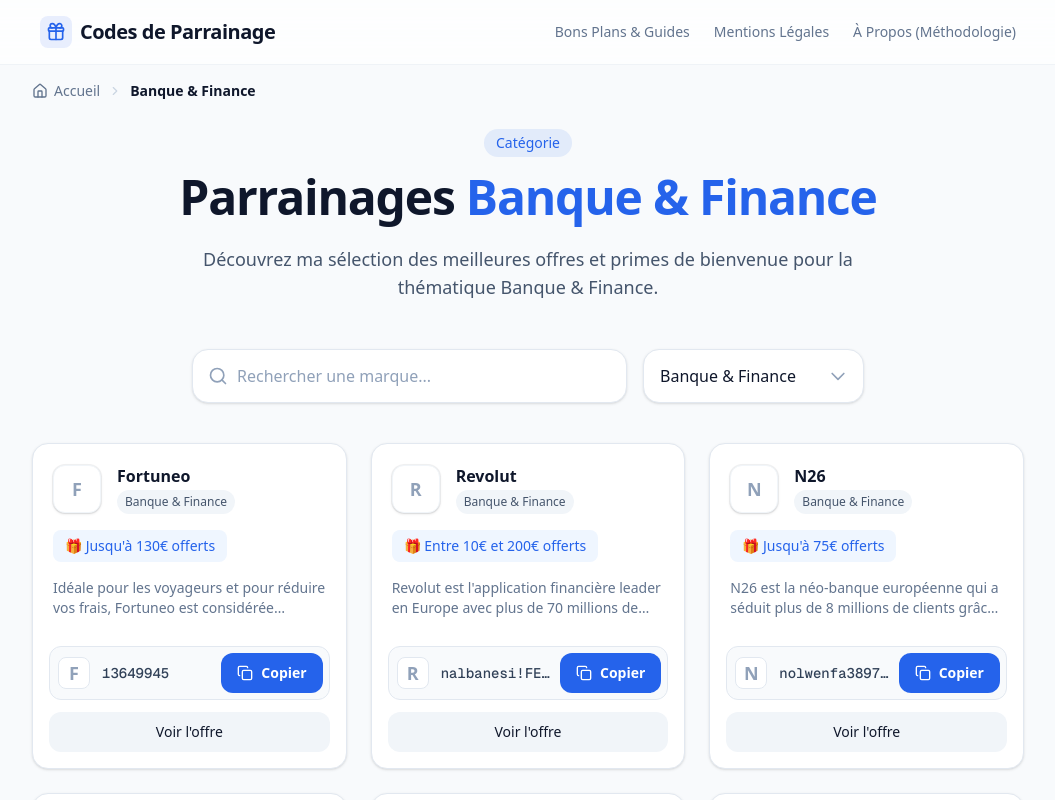
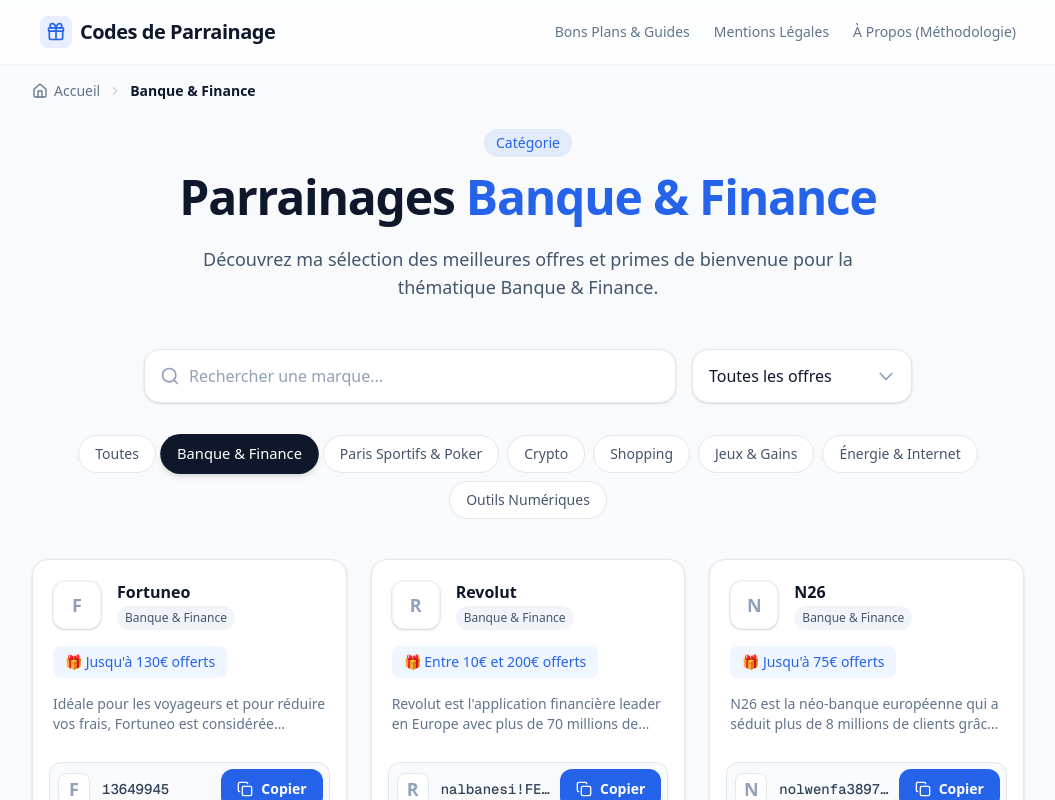
Before and after one commit to NACoaching/ParraineMoi, a Next.js app: page /categorie/banque-finance in a window 1280 px wide. Shown: the top 800 px of the page, without its empty margins (112-1167 px from the left). Built offline with nearby package versions, Linux system fonts and the light colour scheme.

Commit message:
fix: restore category buttons and add offer name dropdown for improved filtering

```diff
--- a/src/components/ReferralGrid.tsx
+++ b/src/components/ReferralGrid.tsx
@@ -10,10 +10,15 @@
 export function ReferralGrid({ referrals, activeCategoryName: initialCategory = "Toutes" }: { referrals: Referral[], activeCategoryName?: string }) {
     const [searchTerm, setSearchTerm] = useState("");
     const [activeCategory, setActiveCategory] = useState(initialCategory);
+    const [selectedOfferSlug, setSelectedOfferSlug] = useState("");
 
     const allCategories = useMemo(() => {
         const cats = Array.from(new Set((referralsData as Referral[]).map(r => r.category)));
         return ["Toutes", ...cats];
+    }, []);
+
+    const allOfferNames = useMemo(() => {
+        return (referralsData as Referral[]).map(r => ({ name: r.name, slug: r.slug })).sort((a, b) => a.name.localeCompare(b.name));
     }, []);
 
     const spotlightIndex = referrals.findIndex(r => r.slug === 'fortuneo');
@@ -28,6 +33,11 @@
             result = result.filter(ref => ref.category === activeCategory);
         }
 
+        // Filter by specific offer selection
+        if (selectedOfferSlug) {
+            result = result.filter(ref => ref.slug === selectedOfferSlug);
+        }
+
         // Filter by search term
         if (searchTerm) {
             const lowerSearch = searchTerm.toLowerCase();
@@ -39,7 +49,7 @@
             );
         }
 
-        const isDefault = !searchTerm && activeCategory === "Toutes";
+        const isDefault = !searchTerm && activeCategory === "Toutes" && !selectedOfferSlug;
         const currentSpotlight = isDefault ? spotlightOfferRaw : null;
 
         // Final grid offers: exclude spotlight if it's being shown separately
@@ -48,11 +58,11 @@
             : result;
 
         return { filteredGridOffers: gridResults, spotlightOffer: currentSpotlight };
-    }, [searchTerm, activeCategory, referrals, spotlightOfferRaw]);
+    }, [searchTerm, activeCategory, selectedOfferSlug, referrals, spotlightOfferRaw]);
 
     return (
         <div className="w-full">
-            <div className="mb-10 flex flex-col sm:flex-row gap-4 max-w-2xl mx-auto">
+            <div className="mb-8 flex flex-col sm:flex-row gap-4 max-w-3xl mx-auto">
                 {/* Search Bar */}
                 <div className="relative flex-grow">
                     <div className="absolute inset-y-0 left-0 pl-4 flex items-center pointer-events-none">
@@ -65,20 +75,27 @@
                         className="block w-full pl-11 pr-4 py-3.5 border border-slate-200 dark:border-slate-800 rounded-2xl bg-white dark:bg-slate-900 text-slate-900 dark:text-white placeholder-slate-400 focus:outline-none focus:ring-2 focus:ring-primary/20 focus:border-primary transition-all shadow-sm"
                         placeholder="Rechercher une marque..."
                         value={searchTerm}
-                        onChange={(e) => setSearchTerm(e.target.value)}
+                        onChange={(e) => {
+                            setSearchTerm(e.target.value);
+                            setSelectedOfferSlug(""); // Reset dropdown if typing
+                        }}
                     />
                 </div>
 
-                {/* Category Dropdown */}
-                <div className="relative min-w-[180px]">
+                {/* Offer Dropdown */}
+                <div className="relative min-w-[220px]">
                     <select
-                        aria-label="Filtrer par catégorie"
+                        aria-label="Toutes les offres"
                         className="appearance-none block w-full px-4 pr-10 py-3.5 border border-slate-200 dark:border-slate-800 rounded-2xl bg-white dark:bg-slate-900 text-slate-900 dark:text-white focus:outline-none focus:ring-2 focus:ring-primary/20 focus:border-primary transition-all shadow-sm cursor-pointer font-medium"
-                        value={activeCategory}
-                        onChange={(e) => setActiveCategory(e.target.value)}
+                        value={selectedOfferSlug}
+                        onChange={(e) => {
+                            setSelectedOfferSlug(e.target.value);
+                            setSearchTerm(""); // Reset search if selecting from dropdown
+                        }}
                     >
-                        {allCategories.map(cat => (
-                            <option key={cat} value={cat}>{cat}</option>
+                        <option value="">Toutes les offres</option>
+                        {allOfferNames.map(offer => (
+                            <option key={offer.slug} value={offer.slug}>{offer.name}</option>
                         ))}
                     </select>
                     <div className="absolute inset-y-0 right-0 pr-4 flex items-center pointer-events-none text-slate-400">
@@ -87,6 +104,28 @@
                         </svg>
                     </div>
                 </div>
+            </div>
+
+            {/* Categories Buttons (Restored) */}
+            <div className="flex flex-wrap justify-center gap-2 mb-10">
+                {allCategories.map(cat => {
+                    const isActive = activeCategory === cat;
+                    return (
+                        <button
+                            key={cat}
+                            onClick={() => {
+                                setActiveCategory(cat);
+                                setSelectedOfferSlug(""); // Optional: reset specific offer when changing category
+                            }}
+                            className={`px-4 py-2 rounded-full text-sm font-medium transition-all ${isActive
+                                ? "bg-slate-900 text-white dark:bg-white dark:text-slate-900 shadow-md transform scale-105"
+                                : "bg-white text-slate-600 border border-slate-200 hover:bg-slate-50 dark:bg-slate-900/50 dark:text-slate-400 dark:border-slate-800 dark:hover:bg-slate-800"
+                                }`}
+                        >
+                            {cat}
+                        </button>
+                    );
+                })}
             </div>
 
             {spotlightOffer && (
@@ -108,12 +147,13 @@
                 <div className="text-center py-16 px-4 rounded-[2.5rem] bg-slate-50 dark:bg-slate-900/50 border border-slate-200 dark:border-slate-800 border-dashed">
                     <div className="text-4xl mb-4 text-slate-300">🔍</div>
                     <p className="text-slate-500 dark:text-slate-400 font-medium">
-                        Aucun parrainage trouvé pour &quot;{searchTerm}&quot; dans la catégorie {activeCategory}.
+                        Aucun parrainage trouvé pour vos critères.
                     </p>
                     <button
                         onClick={() => {
                             setSearchTerm("");
                             setActiveCategory("Toutes");
+                            setSelectedOfferSlug("");
                         }}
                         className="mt-6 text-primary font-bold hover:underline bg-primary/10 px-6 py-2 rounded-full"
                     >
```
